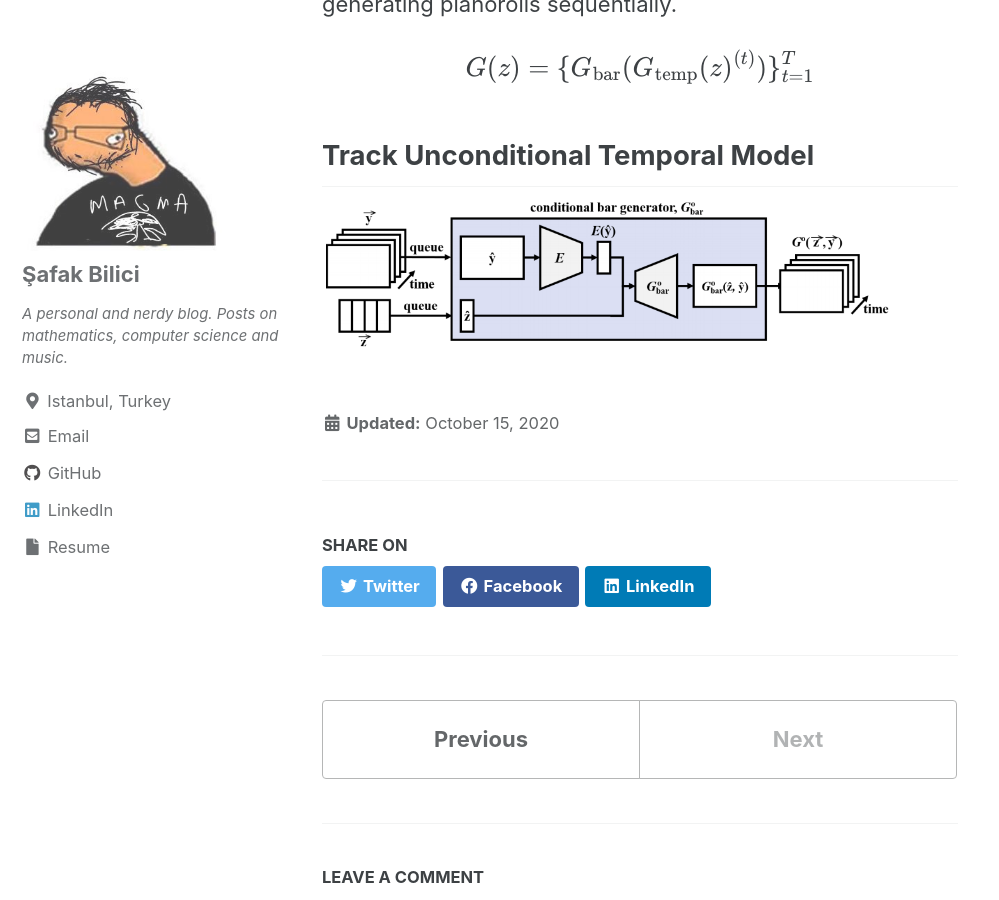
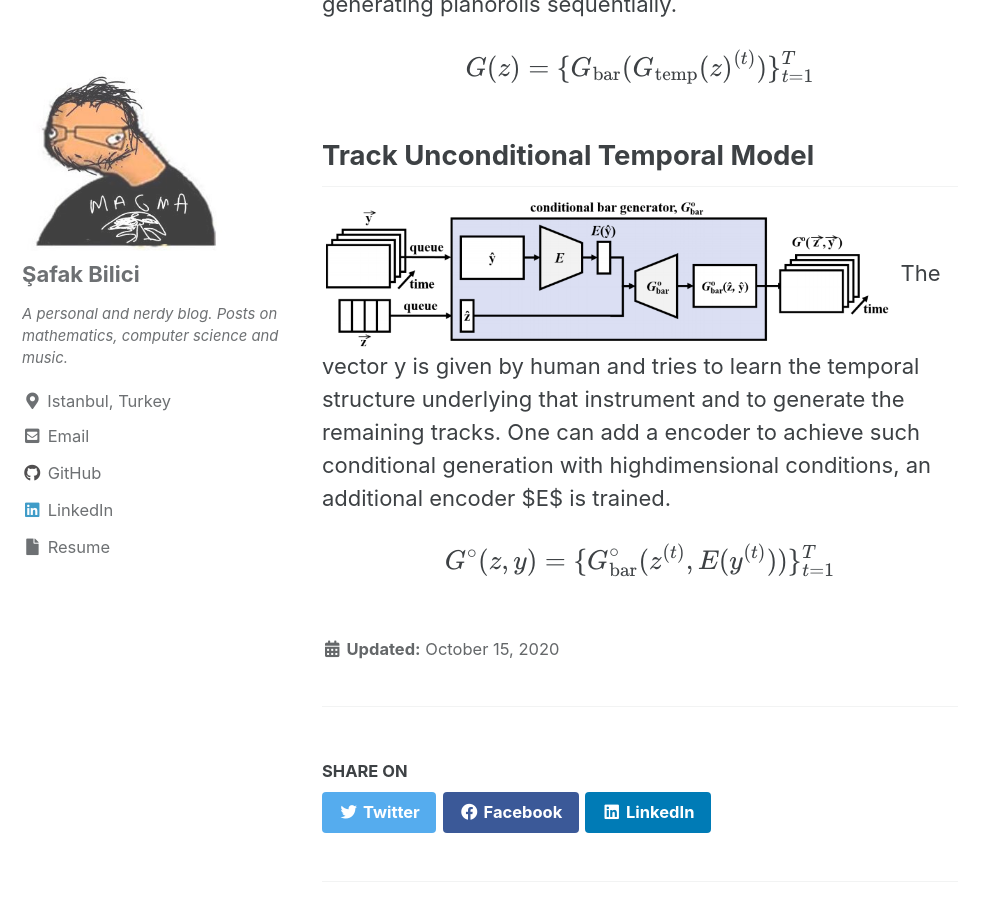
Before and after one commit to safakkbilici/safakkbilici.github.io, a Jekyll site: the page built from _posts/2020-10-15-a-survey-on-music-generation.md, in a window 1280 px wide and 900 px high, scrolled down 5249 px. Shown: the whole window, without its empty margins (0-999 px from the left). Built offline with Jekyll 4.4.1, drawn with Linux system fonts in a browser that asks for light colours; cached includes are drawn as plain includes; formulas are drawn with MathJax 3; comment, search, counter and statistics services are not loaded.

Commit message:
conditional

```diff
--- a/_posts/2020-10-15-a-survey-on-music-generation.md
+++ b/_posts/2020-10-15-a-survey-on-music-generation.md
@@ -74,3 +74,6 @@
 
 ## Track Unconditional Temporal Model
 ![test image size](/images/music-generation/trackc.png){:height="90%" width="90%"}
+The vector y is given by human and tries to learn the temporal structure underlying that instrument and to generate the remaining tracks. One can add a encoder to achieve such conditional generation with highdimensional conditions, an additional encoder $E$ is trained.
+
+$$G^{\circ}(z,y) = \{G^{\circ}_{\text{bar}}(z^{(t)}, E(y^{(t)}))\}_{t=1}^T$$
```
